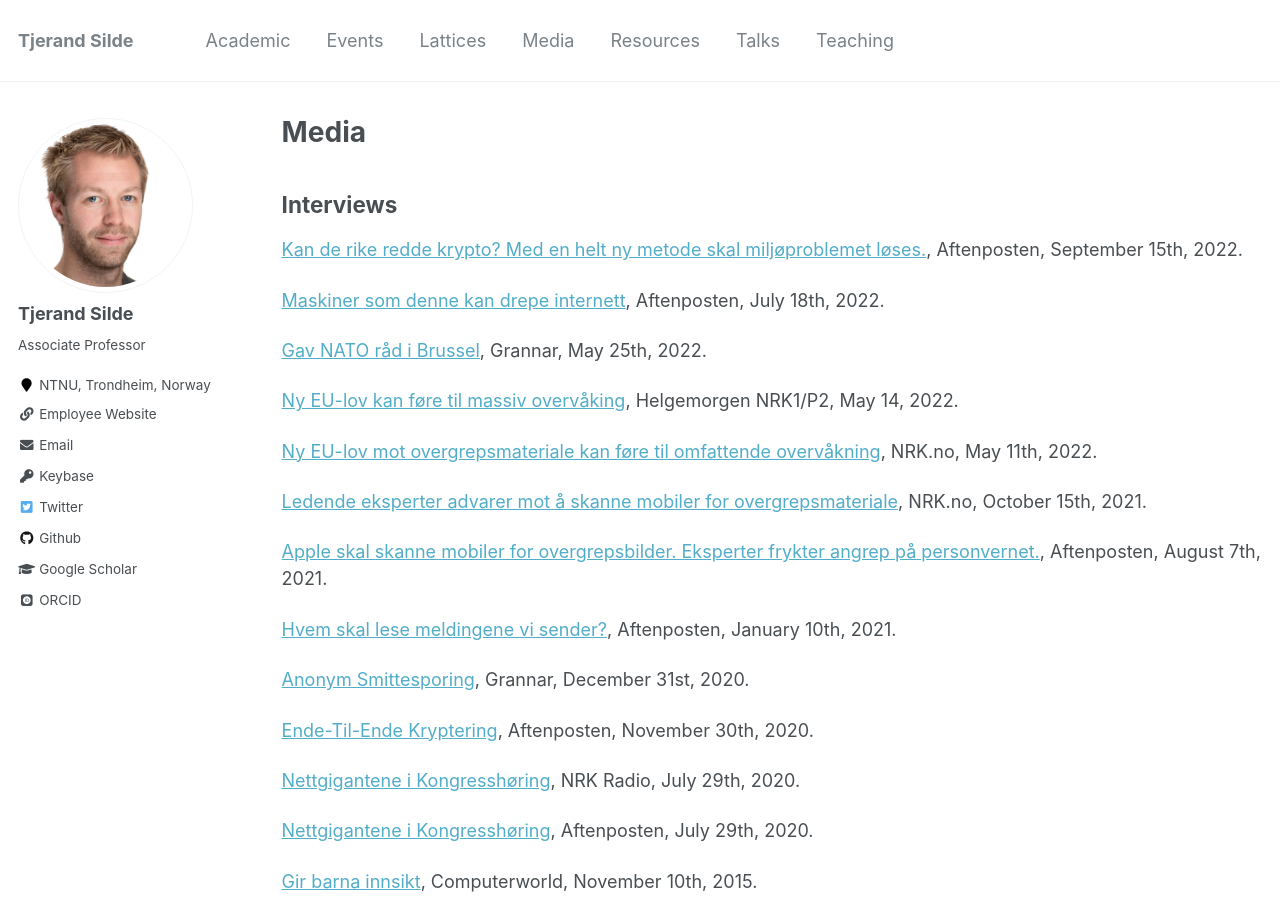
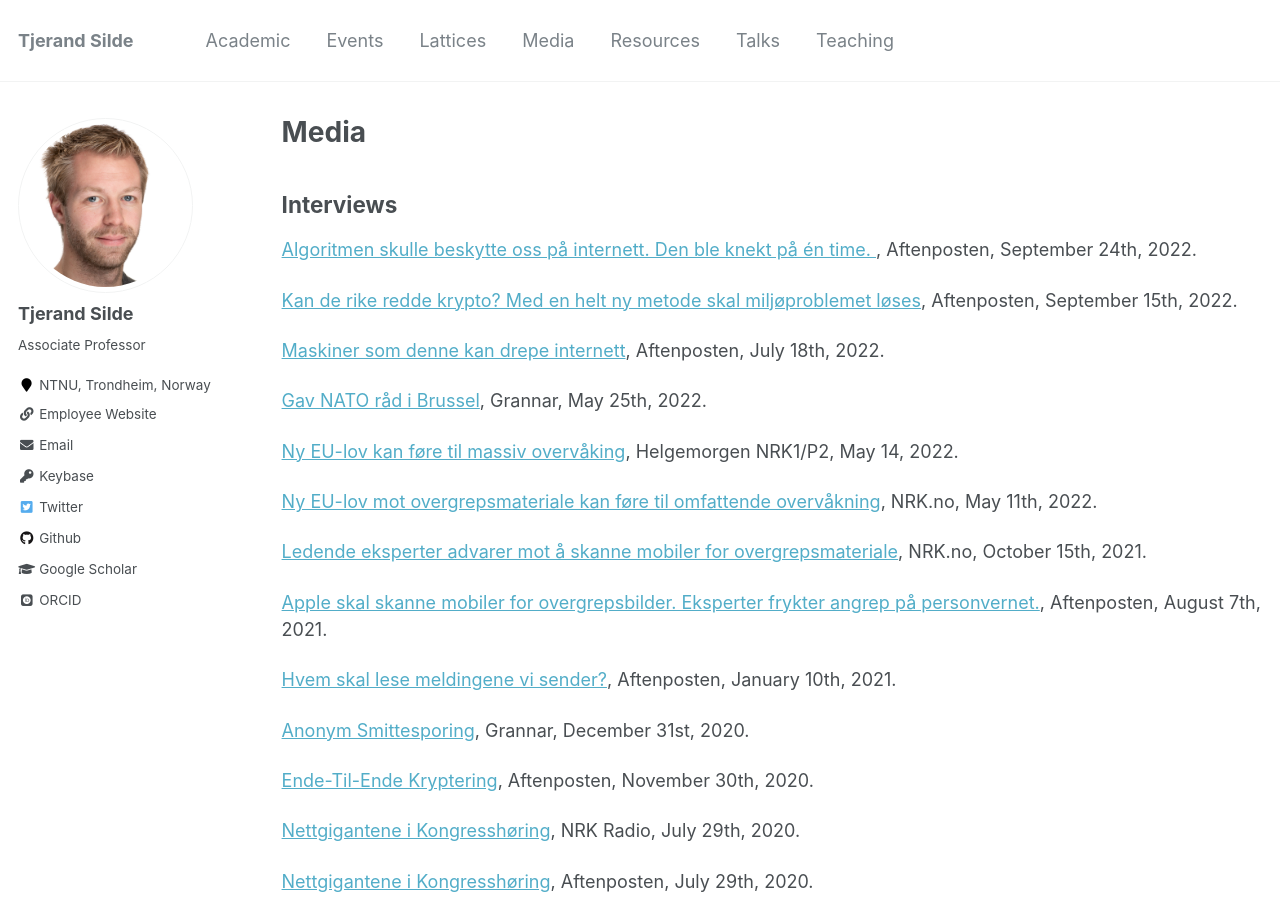
Before and after one commit to tjesi/tjesi.github.io, a Jekyll site: the page built from _pages/media.md, in a window 1280 px wide and 900 px high. Built offline with Jekyll 4.4.1, drawn with Linux system fonts in a browser that asks for light colours; some web fonts are replaced.

Commit message:
Update media.md

```diff
--- a/_pages/media.md
+++ b/_pages/media.md
@@ -7,7 +7,10 @@ author_profile: true
 
 ## Interviews
 
-[Kan de rike redde krypto? Med en helt ny metode skal miljøproblemet løses.](https://www.aftenposten.no/kultur/i/XbwGJg/kan-de-rike-redde-krypto-med-en-helt-ny-metode-skal-miljoeproblemet-loeses), Aftenposten, September 15th, 2022.
+[Algoritmen skulle beskytte oss på internett. Den ble knekt på én time.
+](https://www.aftenposten.no/kultur/i/rlLx7w/algoritmen-skulle-beskytte-oss-paa-internett-den-ble-knekt-paa-en-time), Aftenposten, September 24th, 2022.
+
+[Kan de rike redde krypto? Med en helt ny metode skal miljøproblemet løses](https://www.aftenposten.no/kultur/i/XbwGJg/kan-de-rike-redde-krypto-med-en-helt-ny-metode-skal-miljoeproblemet-loeses), Aftenposten, September 15th, 2022.
 
 [Maskiner som denne kan drepe internett](https://www.aftenposten.no/kultur/i/v5a7lp/maskiner-som-denne-kan-drepe-internett), Aftenposten, July 18th, 2022.
 
```
